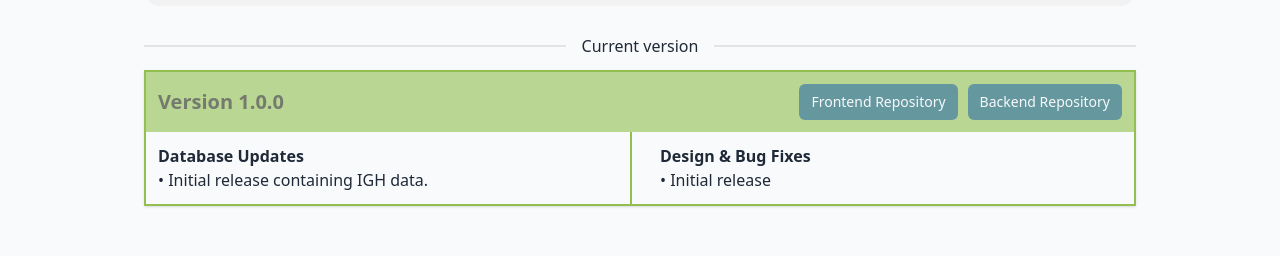
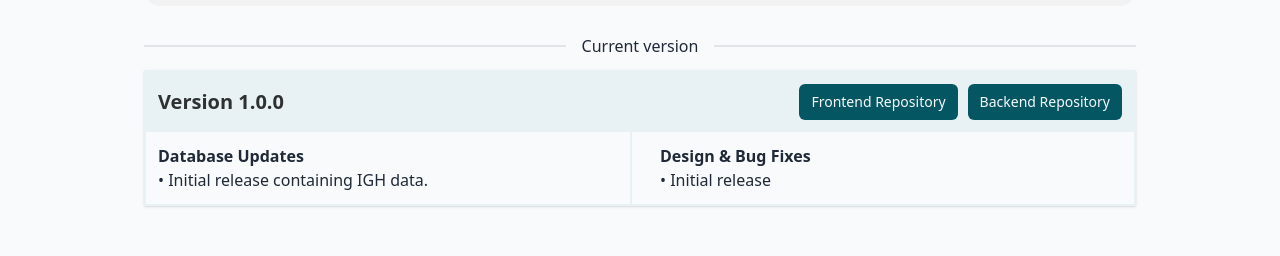
Before and after one commit to ScilifelabDataCentre/kiarva-frontend, a Next.js app in the folder next-app/: page /changelog in a window 1280 px wide. Shown: the part 328-584 px from the top of the page. Built offline with nearby package versions, Linux system fonts and the light colour scheme; no server answers.

Commit message:
other: removed lime and purple color, replaced with teal instead
Signed-off-by: JanProgrammierung <jan.lorenz@scilifelab.se>

```diff
--- a/next-app/src/app/globals.css
+++ b/next-app/src/app/globals.css
@@ -37,7 +37,7 @@
     --muted: 210 40% 96.1%;
     --muted-foreground: 215.4 16.3% 46.9%;
 
-    --accent: 84 47% 53%;
+    --accent: 187 30% 93%;
     --accent-foreground: 222.2 84% 4.9%;
 
     --destructive: 0 84.2% 60.2%;
--- a/next-app/src/components/ChangeLogComponent.tsx
+++ b/next-app/src/components/ChangeLogComponent.tsx
@@ -16,7 +16,7 @@ const ChangeLogComponent: React.FC<ChangeLogComponentProps> = ({
   isCurrent,
 }) => {
   // Conditional variable assignments
-  const bgColor = isCurrent ? "bg-accent opacity-60" : "bg-neutral opacity-60";
+  const bgColor = isCurrent ? "bg-accent" : "bg-neutral";
   const borderColor = isCurrent ? "border-accent" : "border-neutral";
 
   // Ensure databaseUpdates & designAndBugFixes is an array
--- a/next-app/tailwind.config.ts
+++ b/next-app/tailwind.config.ts
@@ -45,9 +45,9 @@ export default {
         "neutral-content": "#000000",
         "base-100": "#f8fafc",
         "base-100-content": "#000000",
-        info: "#491f53",
+        info: "#045762",
         "info-content": "#ffffff",
-        success: "#a7c947",
+        success: "#045762",
         "success-content": "#ffffff",
         warning: "#ff9900",
         "warning-content": "#ffffff",
```
